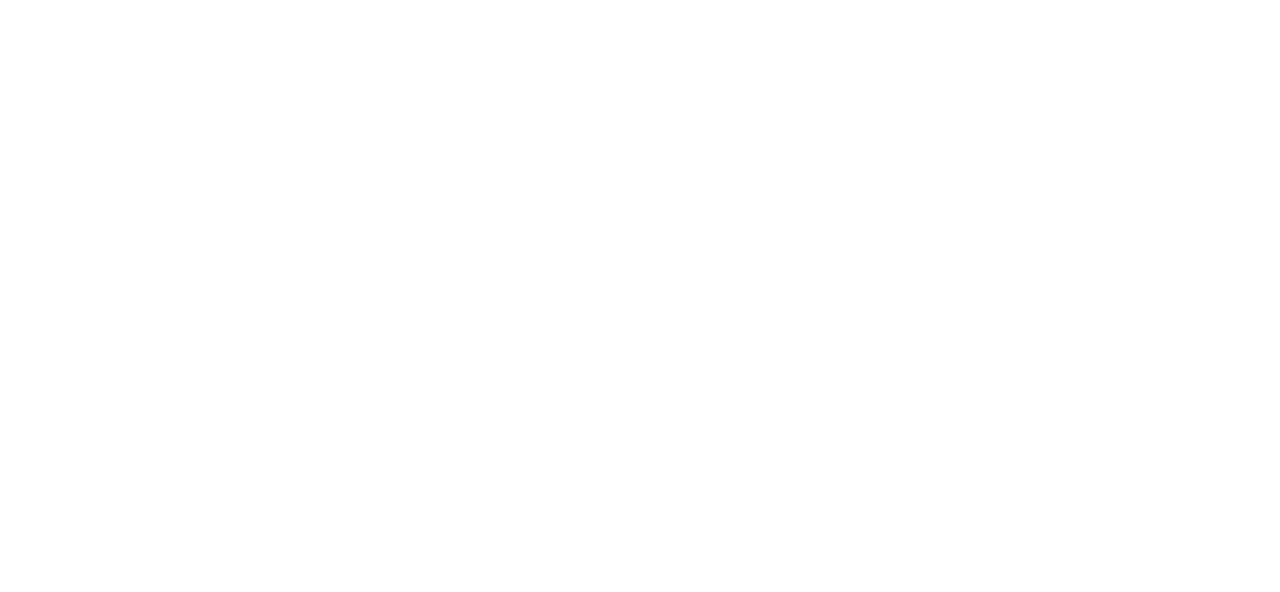
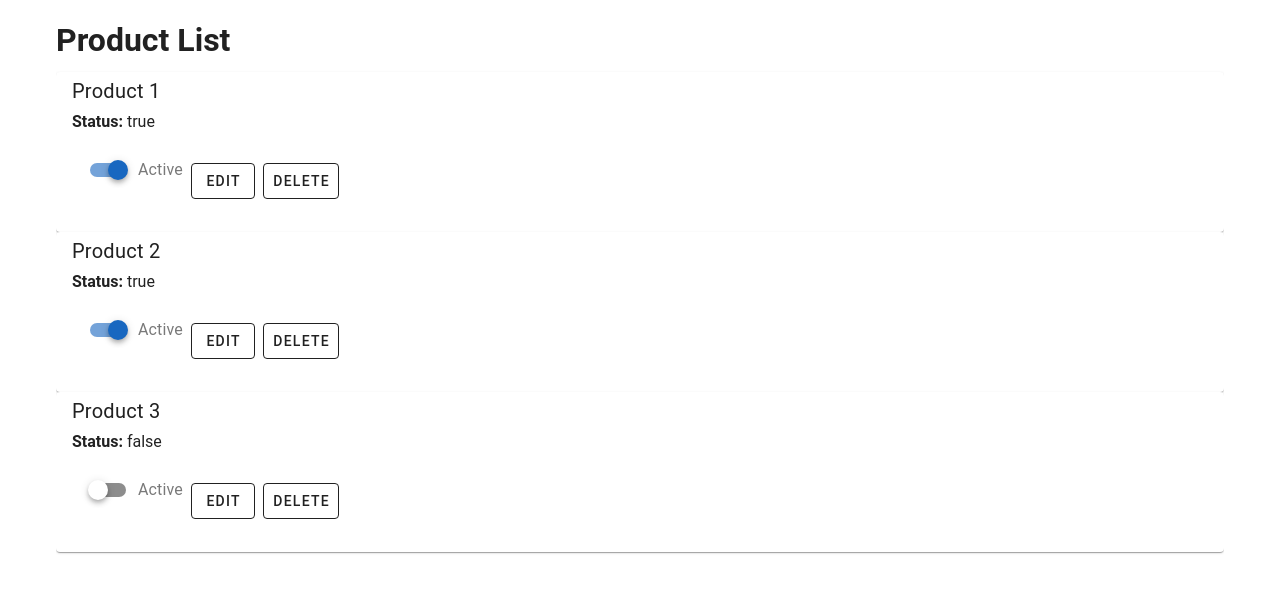
Before and after one commit to f-gi/stone-clients, a Vue app: page /products in a window 1280 px wide. Before the commit this address had no page. Shown: the top 592 px of the page. Built offline with nearby package versions, Linux system fonts and the light colour scheme.

Commit message:
feat: handling product

```diff
--- /dev/null
+++ b/src/pages/NewProduct/index.vue
@@ -0,0 +1,66 @@
+<template>
+  <v-form v-model="valid">
+    <v-container>
+      <v-row>
+        <v-col cols="12">
+          <h1>Create Product</h1>
+        </v-col>
+      </v-row>
+      <v-row>
+        <v-col cols="12" md="6">
+          <v-text-field
+            v-model="product.name"
+            :rules="nameRules"
+            label="Name"
+            required
+          ></v-text-field>
+        </v-col>
+        <v-col cols="12" md="6">
+          <v-checkbox v-model="product.active" label="Active"></v-checkbox>
+        </v-col>
+        <v-col cols="12">
+          <v-btn @click="createProduct" :disabled="!valid" color="primary">
+            Create Product
+          </v-btn>
+        </v-col>
+      </v-row>
+    </v-container>
+  </v-form>
+</template>
+
+<script setup>
+import { ref } from 'vue'
+import { useProductsStore } from '@/store/productsStore'
+import { useRouter } from 'vue-router'
+
+const valid = ref(false)
+const product = ref({
+  name: '',
+  active: false,
+})
+
+const nameRules = [
+  (value) => !!value || 'Name is required',
+  (value) =>
+    /^[a-zA-Z\s]{3,}$/.test(value) ||
+    'Name must contain only letters and have a minimum length of 3',
+]
+
+const productsStore = useProductsStore()
+const router = useRouter()
+
+const createProduct = () => {
+  productsStore.createProduct(product.value)
+  resetProduct()
+  router.push('/products')
+}
+
+const resetProduct = () => {
+  product.value = {
+    name: '',
+    active: '',
+  }
+}
+</script>
+
+<style scoped></style>
--- /dev/null
+++ b/src/pages/ProductsList/index.vue
@@ -0,0 +1,27 @@
+<template>
+  <v-container>
+    <h1>Product List</h1>
+    <v-list>
+      <ProductItem
+        v-for="product in products"
+        :key="product.id"
+        :product="product"
+      />
+    </v-list>
+  </v-container>
+</template>
+
+<script setup>
+import { ref, watchEffect } from 'vue'
+import { useProductsStore } from '@/store/productsStore'
+import ProductItem from './partials/ProductItem.vue'
+
+const productsStore = useProductsStore()
+const products = ref([])
+
+watchEffect(() => {
+  products.value = productsStore.products
+})
+</script>
+
+<style scoped></style>
--- /dev/null
+++ b/src/pages/ProductsList/partials/ProductDeleteModal.vue
@@ -0,0 +1,30 @@
+<template>
+  <v-dialog max-width="400" v-model="isDialogVisible">
+    <v-card>
+      <v-card-title class="headline"> Confirm Delete </v-card-title>
+      <v-card-text>
+        Are you sure you want to delete product {{ productName }}?
+      </v-card-text>
+      <v-card-actions>
+        <v-btn variant="tonal" @click="$emit('confirm-delete')">Delete</v-btn>
+        <v-btn variant="tonal" @click="$emit('cancel-delete')">Cancel</v-btn>
+      </v-card-actions>
+    </v-card>
+  </v-dialog>
+</template>
+
+<script setup>
+import { ref, defineProps, watch } from 'vue'
+
+const props = defineProps(['showDeleteModal', 'productName'])
+const isDialogVisible = ref(props.showDeleteModal)
+
+watch(
+  () => props.showDeleteModal,
+  (newValue) => {
+    isDialogVisible.value = newValue
+  },
+)
+</script>
+
+<style scoped></style>
--- /dev/null
+++ b/src/pages/ProductsList/partials/ProductItem.vue
@@ -0,0 +1,67 @@
+<template>
+  <v-card>
+    <v-list-item>
+      <v-list-item-title class="headline text-h6 mb-1">
+        {{ product.name }}
+      </v-list-item-title>
+
+      <p><strong>Status:</strong> {{ product.active }}</p>
+
+      <v-card-actions>
+        <v-switch
+          :input-value="switchStatus"
+          label="Active"
+          v-model="switchStatus"
+          @change="toggleProductStatus"
+          class="ml-2"
+          color="primary"
+        />
+        <v-btn variant="outlined" @click="editProduct">Edit</v-btn>
+        <v-btn variant="outlined" @click="showDeleteModal = true">Delete</v-btn>
+      </v-card-actions>
+    </v-list-item>
+    <ProductDeleteModal
+      :showDeleteModal="showDeleteModal"
+      :productName="product.name"
+      @confirm-delete="handleDeleteProduct"
+      @cancel-delete="showDeleteModal = false"
+    />
+  </v-card>
+</template>
+
+<script setup>
+import { ref, defineProps, watch } from 'vue'
+import { useProductsStore } from '@/store/productsStore'
+import { useRouter } from 'vue-router'
+import ProductDeleteModal from './ProductDeleteModal.vue'
+
+const productsStore = useProductsStore()
+const router = useRouter()
+
+const props = defineProps(['product'])
+const showDeleteModal = ref(false)
+
+const switchStatus = ref(props.product.active)
+
+const editProduct = () => {
+  router.push(`/edit-product/${props.product.id}`)
+}
+
+const handleDeleteProduct = () => {
+  productsStore.deleteProduct(props.product.id)
+  showDeleteModal.value = false
+}
+
+const toggleProductStatus = () => {
+  productsStore.toggleProductStatus(props.product.id)
+}
+
+watch(
+  () => props.product.status,
+  (newValue) => {
+    switchStatus.value = newValue
+  },
+)
+</script>
+
+<style scoped></style>
--- /dev/null
+++ b/src/store/productsStore.js
@@ -0,0 +1,48 @@
+import { defineStore } from 'pinia'
+import { v4 as uuidv4 } from 'uuid'
+
+export const useProductsStore = defineStore('products', {
+  state: () => ({
+    products: [
+      {
+        name: 'Product 1',
+        active: true,
+        id: uuidv4(),
+      },
+      {
+        name: 'Product 2',
+        active: true,
+        id: uuidv4(),
+      },
+      {
+        name: 'Product 3',
+        active: false,
+        id: uuidv4(),
+      },
+    ],
+  }),
+
+  actions: {
+    createProduct(newProduct) {
+      this.products.push({ id: uuidv4(), ...newProduct })
+    },
+
+    updateProduct(updatedProduct) {
+      const index = this.products.findIndex((product) => product.id === updatedProduct.id);
+      if (index !== -1) {
+        this.products[index] = { ...this.products[index], ...updatedProduct };
+      }
+    },
+
+    deleteProduct(productId) {
+      this.products = this.products.filter((product) => product.id !== productId)
+    },
+
+    toggleProductStatus(productId) {
+      const product = this.products.find((p) => p.id === productId)
+      if (product) {
+        product.active = !product.active
+      }
+    },
+  },
+})
```
Also changed, not shown: src/router/index.js (+6 -2 lines).
